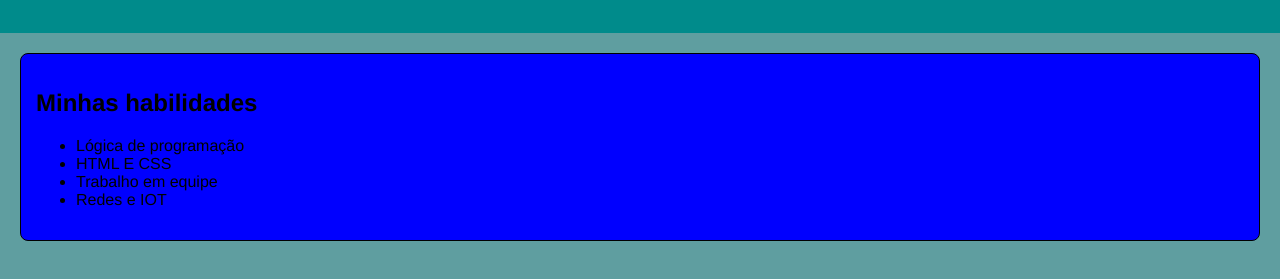
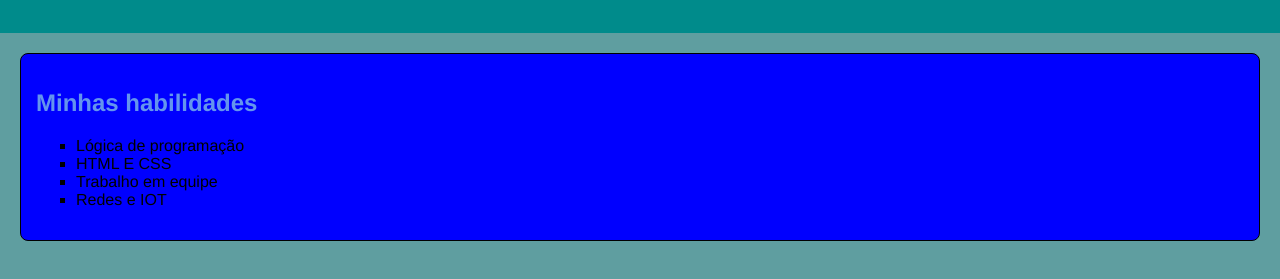
Before and after one commit to santossfeer/site, a plain HTML site: page index.html in a window 1280 px wide. Shown: the part 121-400 px from the top of the page. Drawn offline with Linux system fonts and the light colour scheme.

Commit message:
Add files via upload

```diff
--- a/index.html
+++ b/index.html
@@ -26,6 +26,14 @@
             border: 1px solid;
             border-radius: 8px;
         }
+
+        h2 {
+            color:cornflowerblue;
+        }
+
+        ul {
+            list-style-type: square;
+        }
         ]
 
     </style>
```
